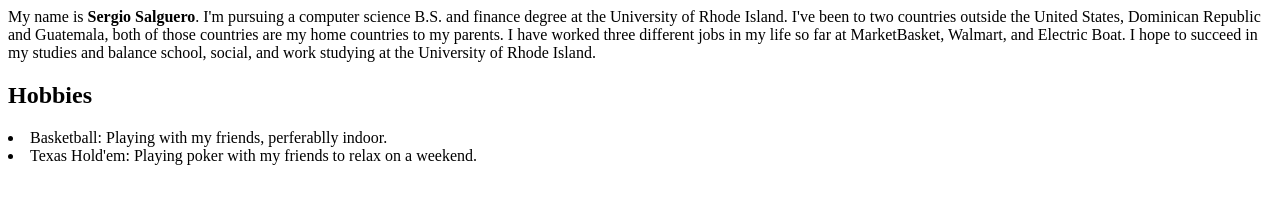
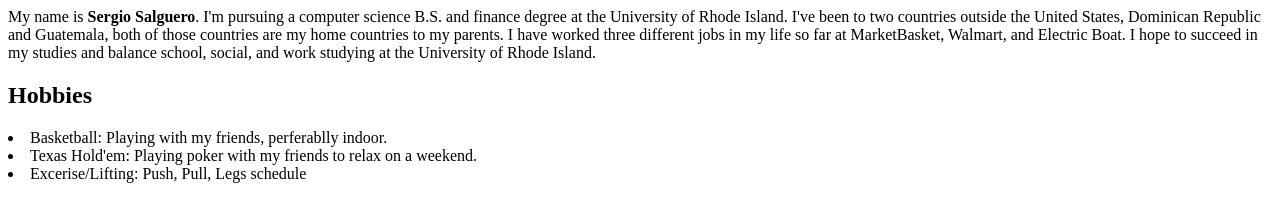
Before and after one commit to LiveUponLight/liveuponlight.github.io, a plain HTML site: page aboutme.html in a window 1280 px wide. Drawn offline with Linux system fonts and the light colour scheme.

Commit message:
Update aboutme.html

```diff
--- a/aboutme.html
+++ b/aboutme.html
@@ -14,6 +14,7 @@ I hope to succeed in my studies and balance school, social, and work studying at
     <h2>Hobbies</h2>
     <li>Basketball: Playing with my friends, perferablly indoor.</li>
     <li>Texas Hold'em: Playing poker with my friends to relax on a weekend.</li>
+    <li>Excerise/Lifting: Push, Pull, Legs schedule</li>
 
   </body>
 </html>
```
